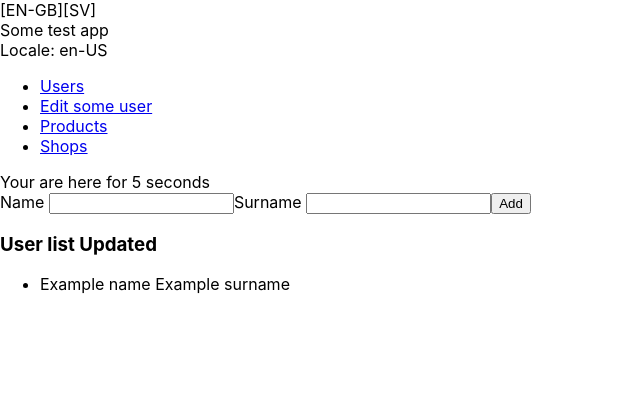
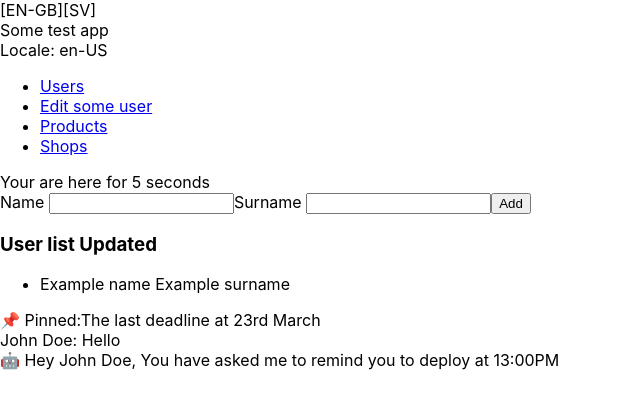
Before and after one commit to tnoworyta/react-tasks, a React (Create React App) app: page /user/list in a window 1280 px wide. Shown: the top 408 px of the page, without its empty margins (0-640 px from the left). Built offline with nearby package versions, Linux system fonts and the light colour scheme.

Commit message:
Containment pattern

```diff
--- /dev/null
+++ b/src/components/MessageHistory/BotMessage.js
@@ -0,0 +1,20 @@
+import React from 'react';
+import PropTypes from 'prop-types';
+
+export const BotMessage = (props) => {
+  return (
+    <div>
+      <span role="img" aria-label="bot">
+        🤖
+      </span>{' '}
+      Hey {props.user.name}, {props.text}
+    </div>
+  );
+};
+
+BotMessage.propTypes = {
+  text: PropTypes.string.isRequired,
+  user: PropTypes.object.isRequired,
+};
+
+export default BotMessage;
--- /dev/null
+++ b/src/components/MessageHistory/Message.js
@@ -0,0 +1,17 @@
+import React from 'react';
+import PropTypes from 'prop-types';
+
+export const Message = (props) => {
+  return (
+    <div>
+      {props.user.name}: {props.text}
+    </div>
+  );
+};
+
+Message.propTypes = {
+  text: PropTypes.string.isRequired,
+  user: PropTypes.object.isRequired,
+};
+
+export default Message;
--- /dev/null
+++ b/src/components/MessageHistory/MessageHistory.js
@@ -0,0 +1,12 @@
+import React, { Component } from 'react';
+import PropTypes from 'prop-types';
+
+export default class MessageHistory extends Component {
+  render() {
+    return <div>{this.props.children}</div>;
+  }
+}
+
+MessageHistory.propTypes = {
+  children: PropTypes.element.isRequired,
+};
--- /dev/null
+++ b/src/components/MessageHistory/PinnedMessage.js
@@ -0,0 +1,20 @@
+import React from 'react';
+import PropTypes from 'prop-types';
+
+export const PinnedMessage = (props) => {
+  return (
+    <div>
+      <span role="img" aria-label="pinned">
+        📌
+      </span>{' '}
+      Pinned:
+      {props.text}
+    </div>
+  );
+};
+
+PinnedMessage.propTypes = {
+  text: PropTypes.string.isRequired,
+};
+
+export default PinnedMessage;
--- a/src/components/User/List.js
+++ b/src/components/User/List.js
@@ -2,6 +2,10 @@ import React, { useState } from 'react';
 
 import UserNew from './New';
 import UserDetails from './Details';
+import MessageHistory from '../../components/MessageHistory/MessageHistory';
+import PinnedMessage from '../../components/MessageHistory/PinnedMessage';
+import Message from '../../components/MessageHistory/Message';
+import BotMessage from '../../components/MessageHistory/BotMessage';
 
 const UserList = () => {
   const initialState = [
@@ -23,6 +27,8 @@ const UserList = () => {
     );
   };
 
+  const user = { name: 'John Doe', id: 'johndoe1' };
+
   return (
     <div>
       <UserNew handleAddUserClick={handleAddUserClick} />
@@ -34,6 +40,11 @@ const UserList = () => {
           </li>
         ))}
       </ul>
+      <MessageHistory>
+        <PinnedMessage text="The last deadline at 23rd March" />
+        <Message text="Hello" user={user} />
+        <BotMessage text="You have asked me to remind you to deploy at 13:00PM" user={user} />
+      </MessageHistory>
     </div>
   );
 };
```
